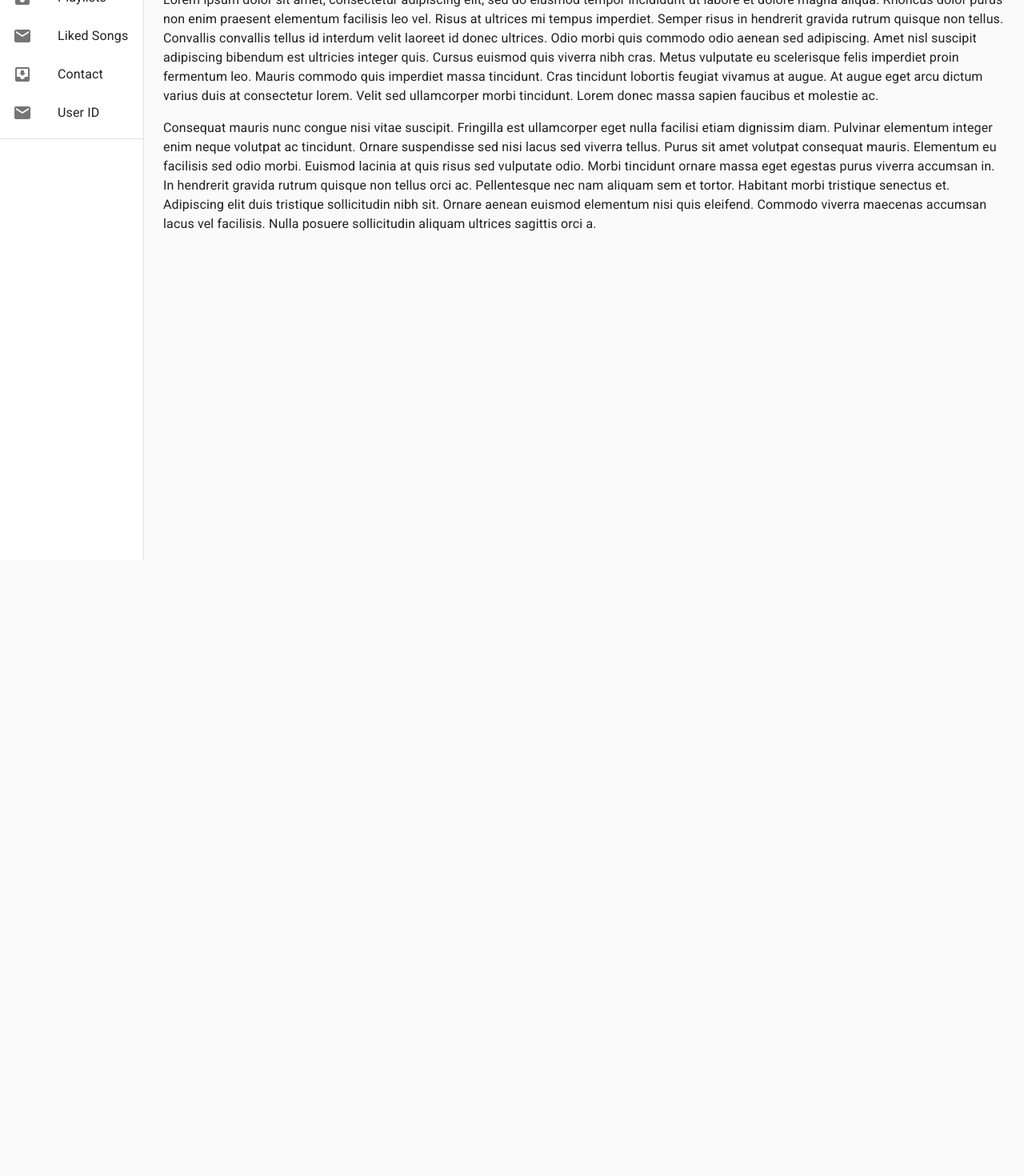
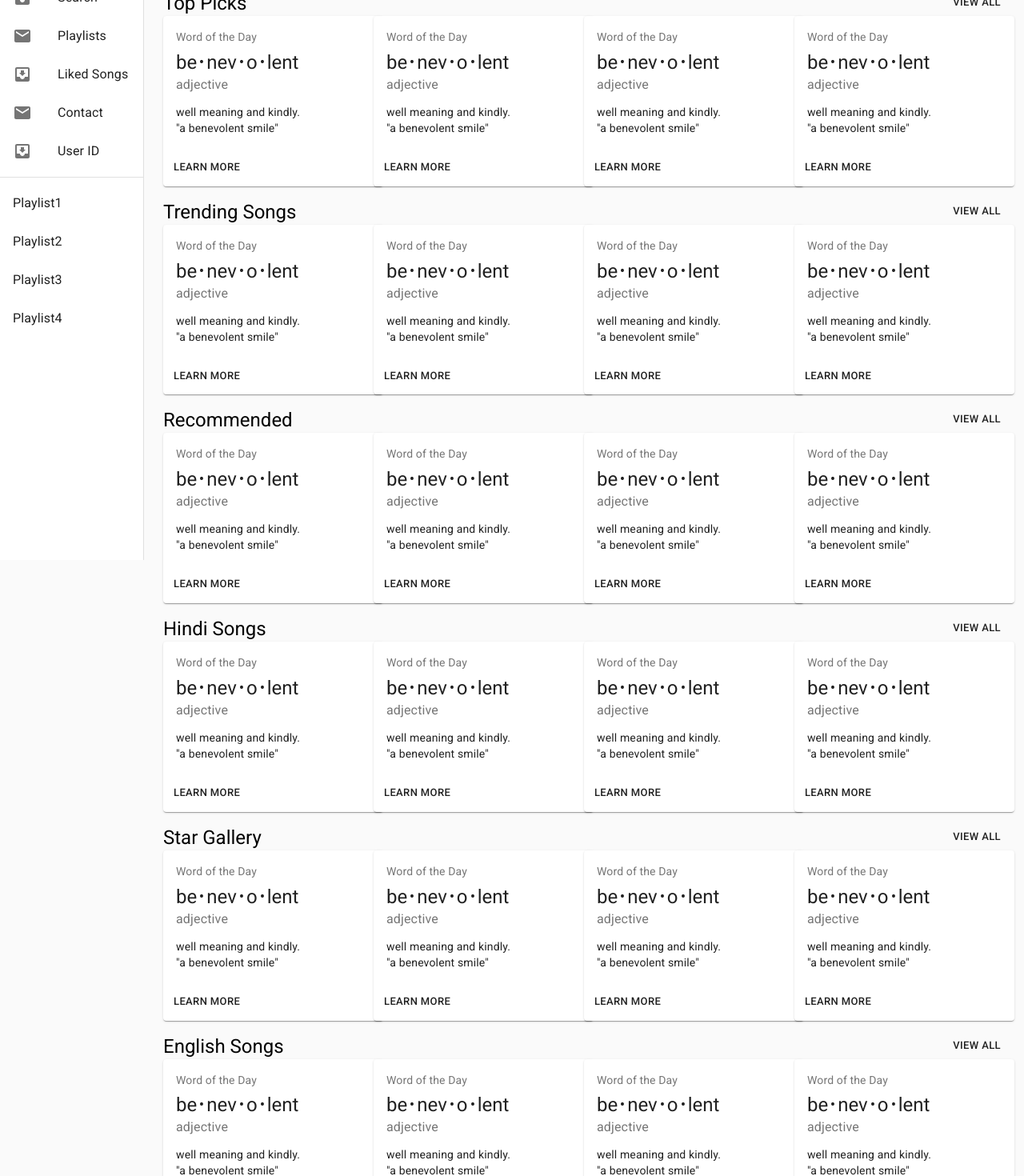
Before and after one commit to somyamehta24/react-music-player, a React (Create React App) app: page /app in a window 1280 px wide. Shown: the part 100-1570 px from the top of the page at 80% size. Before the commit the page ends 800 px from the top, so only its background shows below. Built offline with nearby package versions, Linux system fonts and the light colour scheme.

Commit message:
added grids

```diff
--- a/src/Components/Drawer.js
+++ b/src/Components/Drawer.js
@@ -1,12 +1,3 @@
-// import React from 'react'
-
-// export default function Drawer() {
-//     return (
-//         <div>
-//             DRAWER
-//         </div>
-//     )
-// }
 import React from 'react';
 import PropTypes from 'prop-types';
 import AppBar from '@material-ui/core/AppBar';
@@ -26,12 +17,22 @@ import Toolbar from '@material-ui/core/Toolbar';
 import Typography from '@material-ui/core/Typography';
 import { makeStyles, useTheme } from '@material-ui/core/styles';
 import { withStyles } from "@material-ui/core/styles";
+import Button from '@material-ui/core/Button';
+import { Grid } from '@material-ui/core';
+import SimpleCard from './card';
 const drawerWidth = 180;
 const WhiteTextTypography = withStyles({
     root: {
-      color: "#11bbee"
-    }
-  })(Typography);
+    color: "#11bbee"
+  }
+})(Typography);
+const WhiteTextTypograph = withStyles({
+  root: {
+    color: "#000000"
+  }
+})(Typography);
+
+
 const useStyles = makeStyles((theme) => ({
   root: {
     display: 'flex',
@@ -80,7 +81,7 @@ function ResponsiveDrawer(props) {
       <div className={classes.toolbar} />
       <Divider />
       <List>
-        {['Playlists', 'Liked Songs', 'Contact', 'User ID'].map((text, index) => (
+        {['Search', 'Playlists', 'Liked Songs', 'Contact', 'User ID'].map((text, index) => (
           <ListItem button key={text}>
             <ListItemIcon>{index % 2 === 0 ? <InboxIcon /> : <MailIcon />}</ListItemIcon>
             <ListItemText primary={text} />
@@ -88,6 +89,14 @@ function ResponsiveDrawer(props) {
         ))}
       </List>
       <Divider />
+      <List>
+        {['Playlist1', 'Playlist2', 'Playlist3', 'Playlist4'].map((text, index) => (
+          <ListItem button key={text}>
+            {/* <ListItemIcon>{index % 2 === 0 ? <InboxIcon /> : <MailIcon />}</ListItemIcon> */}
+            <ListItemText primary={text} />
+          </ListItem>
+        ))}
+      </List>
     </div>
   );
 
@@ -111,7 +120,7 @@ function ResponsiveDrawer(props) {
            {/* <Typography variant="h4" color="black" noWrap>
             Web Player
           </Typography> */}
-          <WhiteTextTypography variant="h3">
+          <WhiteTextTypography variant="h4">
           Web Player
       </WhiteTextTypography>
         </Toolbar>
@@ -150,28 +159,164 @@ function ResponsiveDrawer(props) {
       <main className={classes.content}>
         <div className={classes.toolbar} />
         <Typography paragraph>
-          Lorem ipsum dolor sit amet, consectetur adipiscing elit, sed do eiusmod tempor incididunt
-          ut labore et dolore magna aliqua. Rhoncus dolor purus non enim praesent elementum
-          facilisis leo vel. Risus at ultrices mi tempus imperdiet. Semper risus in hendrerit
-          gravida rutrum quisque non tellus. Convallis convallis tellus id interdum velit laoreet id
-          donec ultrices. Odio morbi quis commodo odio aenean sed adipiscing. Amet nisl suscipit
-          adipiscing bibendum est ultricies integer quis. Cursus euismod quis viverra nibh cras.
-          Metus vulputate eu scelerisque felis imperdiet proin fermentum leo. Mauris commodo quis
-          imperdiet massa tincidunt. Cras tincidunt lobortis feugiat vivamus at augue. At augue eget
-          arcu dictum varius duis at consectetur lorem. Velit sed ullamcorper morbi tincidunt. Lorem
-          donec massa sapien faucibus et molestie ac.
+        <WhiteTextTypograph variant="h5">
+          Top Picks
+          <Button  size="small"  style={{float: 'right'}}>
+            View all
+            </Button>
+
+          <Grid container>
+          <Grid sm="2" ListItem>
+                   <SimpleCard />
+                   </Grid>
+                   <Grid sm="1"></Grid>
+                   <Grid sm="2" ListItem>
+                   <SimpleCard />
+                   </Grid>
+                   <Grid sm="1"></Grid>
+                   <Grid sm="2" ListItem>
+                   <SimpleCard />
+                   </Grid>
+                   <Grid sm="1"></Grid>
+                   <Grid sm="2" ListItem>
+                   <SimpleCard />
+                   </Grid>
+                </Grid>
+        </WhiteTextTypograph>
         </Typography>
+
         <Typography paragraph>
-          Consequat mauris nunc congue nisi vitae suscipit. Fringilla est ullamcorper eget nulla
-          facilisi etiam dignissim diam. Pulvinar elementum integer enim neque volutpat ac
-          tincidunt. Ornare suspendisse sed nisi lacus sed viverra tellus. Purus sit amet volutpat
-          consequat mauris. Elementum eu facilisis sed odio morbi. Euismod lacinia at quis risus sed
-          vulputate odio. Morbi tincidunt ornare massa eget egestas purus viverra accumsan in. In
-          hendrerit gravida rutrum quisque non tellus orci ac. Pellentesque nec nam aliquam sem et
-          tortor. Habitant morbi tristique senectus et. Adipiscing elit duis tristique sollicitudin
-          nibh sit. Ornare aenean euismod elementum nisi quis eleifend. Commodo viverra maecenas
-          accumsan lacus vel facilisis. Nulla posuere sollicitudin aliquam ultrices sagittis orci a.
+        <WhiteTextTypograph variant="h5">
+        Trending Songs
+        <Button  size="small"  style={{float: 'right'}}>
+            View all
+            </Button>
+          <Grid container>
+          <Grid sm="2" ListItem>
+                   <SimpleCard />
+                   </Grid>
+                   <Grid sm="1"></Grid>
+                   <Grid sm="2" ListItem>
+                   <SimpleCard />
+                   </Grid>
+                   <Grid sm="1"></Grid>
+                   <Grid sm="2" ListItem>
+                   <SimpleCard />
+                   </Grid>
+                   <Grid sm="1"></Grid>
+                   <Grid sm="2" ListItem>
+                   <SimpleCard />
+                   </Grid>
+                </Grid>
+      </WhiteTextTypograph>
         </Typography>
+
+        <Typography paragraph>
+        <WhiteTextTypograph variant="h5">
+        Recommended
+        <Button  size="small"  style={{float: 'right'}}>
+            View all
+            </Button>
+          <Grid container>
+          <Grid sm="2" ListItem>
+                   <SimpleCard />
+                   </Grid>
+                   <Grid sm="1"></Grid>
+                   <Grid sm="2" ListItem>
+                   <SimpleCard />
+                   </Grid>
+                   <Grid sm="1"></Grid>
+                   <Grid sm="2" ListItem>
+                   <SimpleCard />
+                   </Grid>
+                   <Grid sm="1"></Grid>
+                   <Grid sm="2" ListItem>
+                   <SimpleCard />
+                   </Grid>
+                </Grid>
+      </WhiteTextTypograph>
+        </Typography>
+
+        <Typography paragraph>
+        <WhiteTextTypograph variant="h5">
+         Hindi Songs
+         <Button  size="small"  style={{float: 'right'}}>
+            View all
+            </Button>
+          <Grid container>
+          <Grid sm="2" ListItem>
+                   <SimpleCard />
+                   </Grid>
+                   <Grid sm="1"></Grid>
+                   <Grid sm="2" ListItem>
+                   <SimpleCard />
+                   </Grid>
+                   <Grid sm="1"></Grid>
+                   <Grid sm="2" ListItem>
+                   <SimpleCard />
+                   </Grid>
+                   <Grid sm="1"></Grid>
+                   <Grid sm="2" ListItem>
+                   <SimpleCard />
+                   </Grid>
+
+                </Grid>
+      </WhiteTextTypograph>
+        </Typography>
+
+        <Typography paragraph>
+        <WhiteTextTypograph variant="h5">
+        Star Gallery
+        <Button  size="small"  style={{float: 'right'}}>
+            View all
+            </Button>
+          <Grid container>
+          <Grid sm="2" ListItem>
+                   <SimpleCard />
+                   </Grid>
+                   <Grid sm="1"></Grid>
+                   <Grid sm="2" ListItem>
+                   <SimpleCard />
+                   </Grid>
+                   <Grid sm="1"></Grid>
+                   <Grid sm="2" ListItem>
+                   <SimpleCard />
+                   </Grid>
+                   <Grid sm="1"></Grid>
+                   <Grid sm="2" ListItem>
+                   <SimpleCard />
+                   </Grid>
+                </Grid>
+      </WhiteTextTypograph>
+        </Typography>
+
+        <Typography paragraph>
+        <WhiteTextTypograph variant="h5">
+        English Songs
+        <Button  size="small"  style={{float: 'right'}}>
+            View all
+            </Button>
+          <Grid container>
+          <Grid sm="2" ListItem>
+                   <SimpleCard />
+                   </Grid>
+                   <Grid sm="1"></Grid>
+                   <Grid sm="2" ListItem>
+                   <SimpleCard />
+                   </Grid>
+                   <Grid sm="1"></Grid>
+                   <Grid sm="2" ListItem>
+                   <SimpleCard />
+                   </Grid>
+                   <Grid sm="1"></Grid>
+                   <Grid sm="2" ListItem>
+                   <SimpleCard />
+                   </Grid>
+                </Grid>
+
+      </WhiteTextTypograph>
+        </Typography>
+
       </main>
     </div>
   );
--- /dev/null
+++ b/src/Components/card.js
@@ -0,0 +1,53 @@
+import React from 'react';
+import { makeStyles } from '@material-ui/core/styles';
+import Card from '@material-ui/core/Card';
+import CardActions from '@material-ui/core/CardActions';
+import CardContent from '@material-ui/core/CardContent';
+import Button from '@material-ui/core/Button';
+import Typography from '@material-ui/core/Typography';
+
+const useStyles = makeStyles({
+  root: {
+    minWidth: 275,
+  },
+  bullet: {
+    display: 'inline-block',
+    margin: '0 2px',
+    transform: 'scale(0.8)',
+  },
+  title: {
+    fontSize: 14,
+  },
+  pos: {
+    marginBottom: 12,
+  },
+});
+
+export default function SimpleCard() {
+  const classes = useStyles();
+  const bull = <span className={classes.bullet}>•</span>;
+
+  return (
+    <Card className={classes.root}>
+      <CardContent>
+        <Typography className={classes.title} color="textSecondary" gutterBottom>
+          Word of the Day
+        </Typography>
+        <Typography variant="h5" component="h2">
+          be{bull}nev{bull}o{bull}lent
+        </Typography>
+        <Typography className={classes.pos} color="textSecondary">
+          adjective
+        </Typography>
+        <Typography variant="body2" component="p">
+          well meaning and kindly.
+          <br />
+          {'"a benevolent smile"'}
+        </Typography>
+      </CardContent>
+      <CardActions>
+        <Button size="small">Learn More</Button>
+      </CardActions>
+    </Card>
+  );
+}
--- a/src/Views/Home.js
+++ b/src/Views/Home.js
@@ -4,6 +4,7 @@ import Button from '@material-ui/core/Button'
 export default function Home() {
     return (
         <div>
+
             <Button variant="contained" color="primary">Hello World</Button>
         </div>
     )
```
